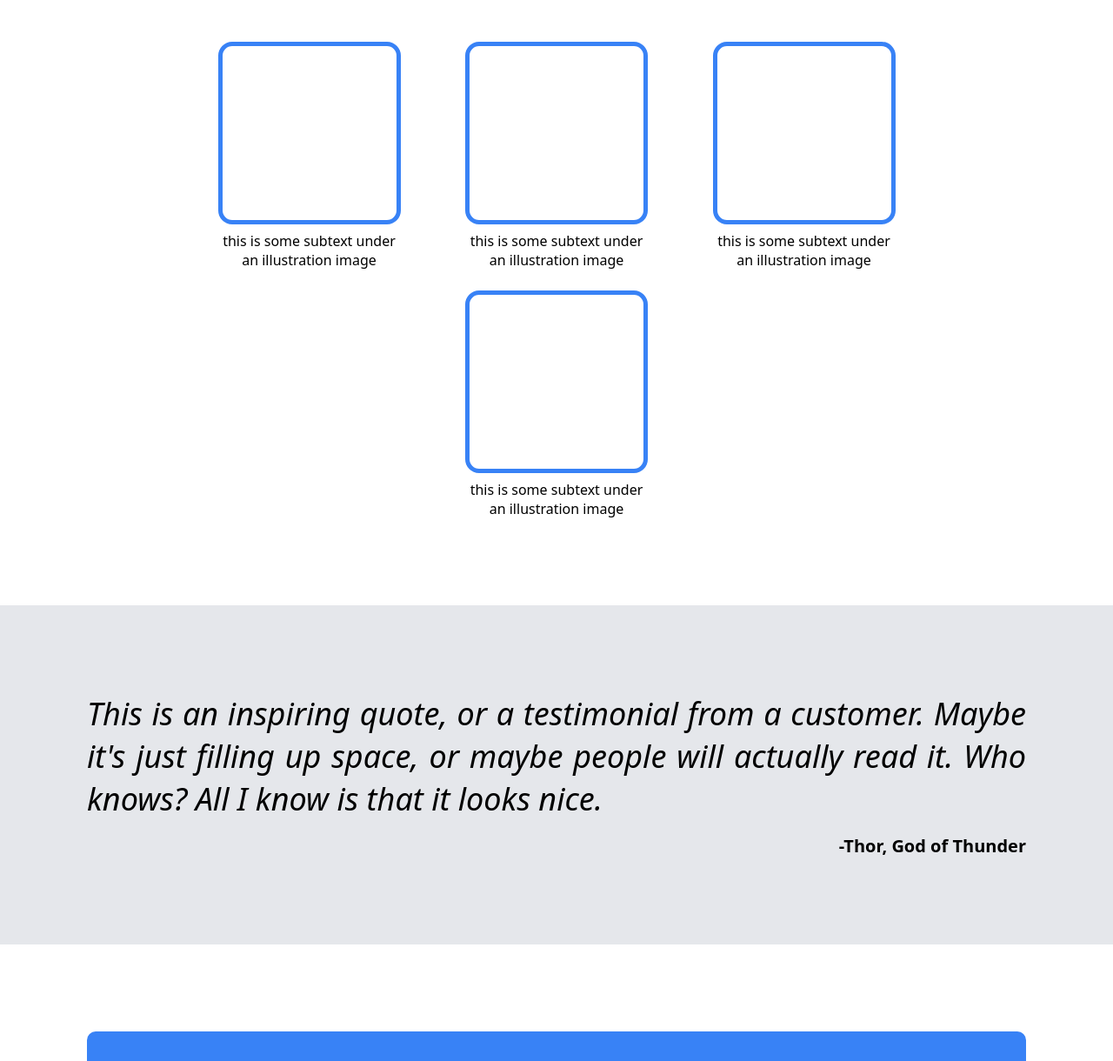
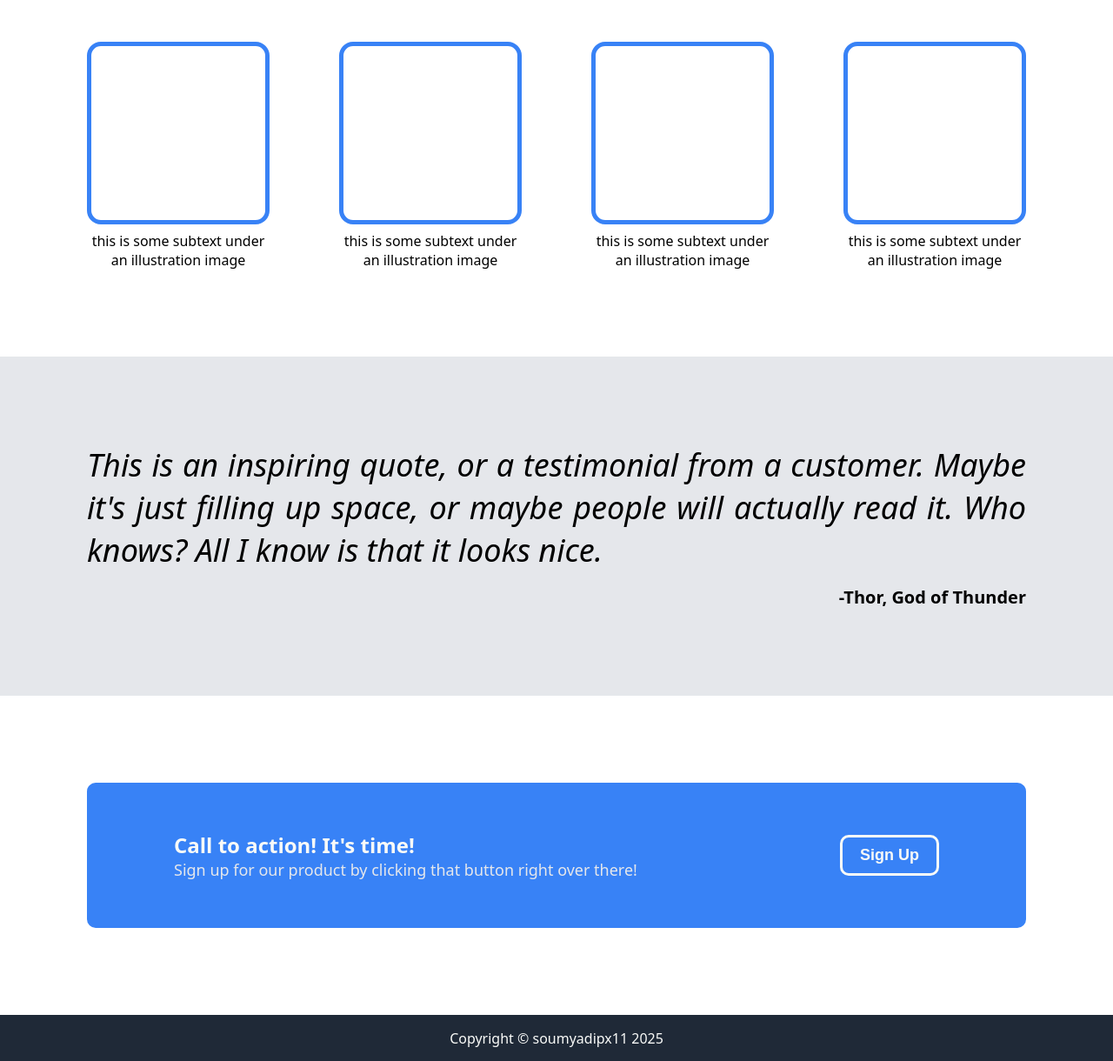
Before and after one commit to soumyadipx11/curious-corner, a plain HTML site: page index.html in a window 1280 px wide. Shown: the part 620-1840 px from the top of the page at 87% size. Drawn offline with Linux system fonts and the light colour scheme.

Commit message:
Added footer

```diff
--- a/index.html
+++ b/index.html
@@ -10,9 +10,9 @@
         <div class="header">
             <div class="header-logo">Header Logo</div>
             <ul class="links">
-            <li><a href="https://www.google.com">header-link-one</a></li>
-            <li><a href="https://www.instagram.com">header-link-two</a></li>
-            <li><a href="https://www.facebook.com">header-link-three</a></li>
+            <li><a href="https://www.google.com" target="_blank" rel="noopener noreferrer">header-link-one</a></li>
+            <li><a href="https://www.instagram.com" target="_blank" rel="noopener noreferrer">header-link-two</a></li>
+            <li><a href="https://www.facebook.com" target="_blank" rel="noopener noreferrer">header-link-three</a></li>
             </ul>
         </div>
         <div class="hero">
@@ -82,5 +82,8 @@
         </div>
         <button class="cta-button">Sign Up</button>
     </div>
+    <footer>
+        <p>Copyright © soumyadipx11 2025</p>
+    </footer>
 </body>
 </html>
--- a/style.css
+++ b/style.css
@@ -99,7 +99,7 @@ button {
     flex-direction: column;
     align-items: center;
     justify-content: center;
-    padding: 100px 200px;
+    padding: 100px 100px;
 }
 
 .info-header {
@@ -123,7 +123,7 @@ button {
     display: flex;
     justify-content: space-evenly;
     flex-wrap: wrap;
-    gap: 24px;
+    gap:  80px;
 }
 
 .item {
@@ -190,3 +190,9 @@ button {
 .cta-text {
     flex: 1;
 }
+
+footer {
+    background-color: #1F2937;
+    color: #F9FAF8;
+    text-align: center;
+}
```
